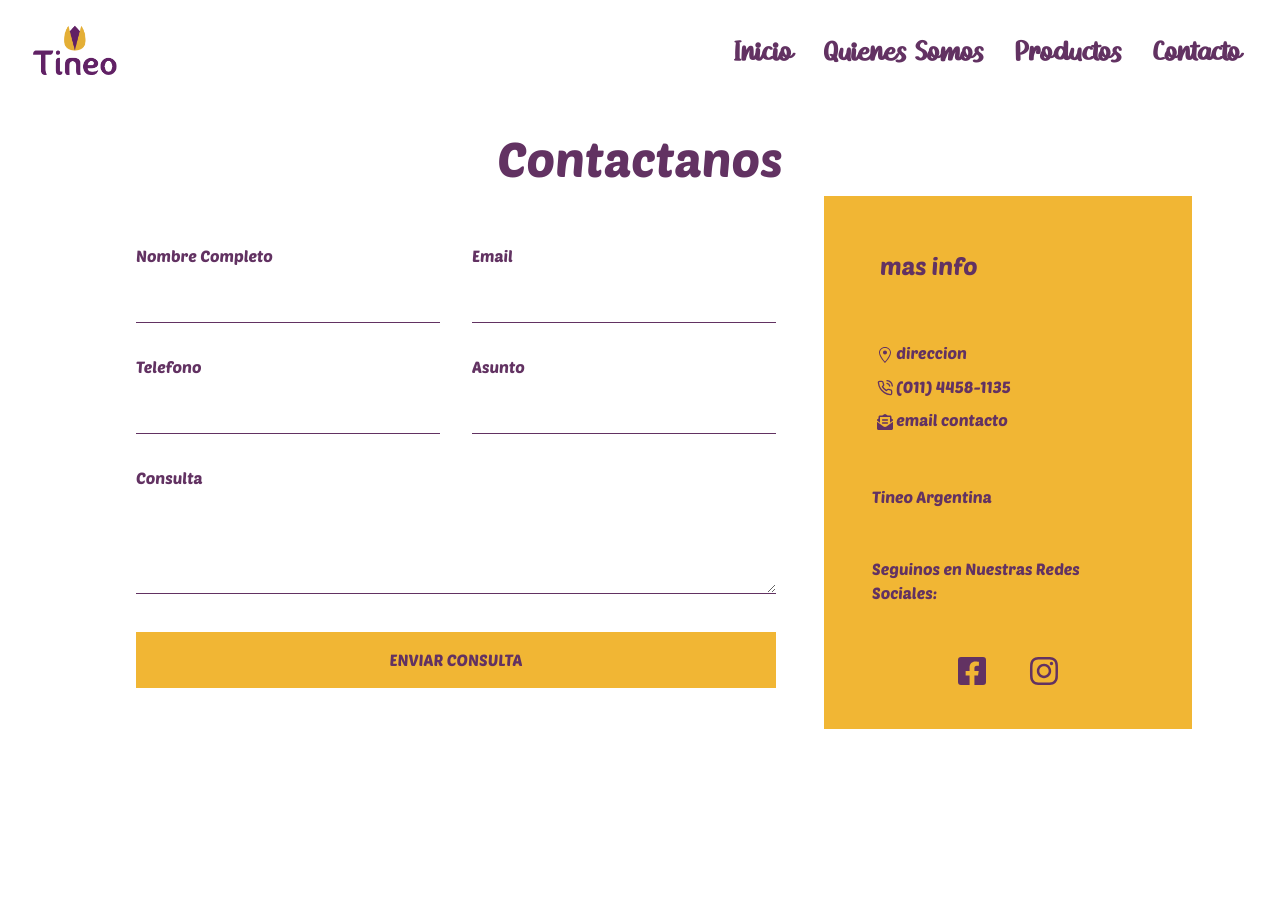
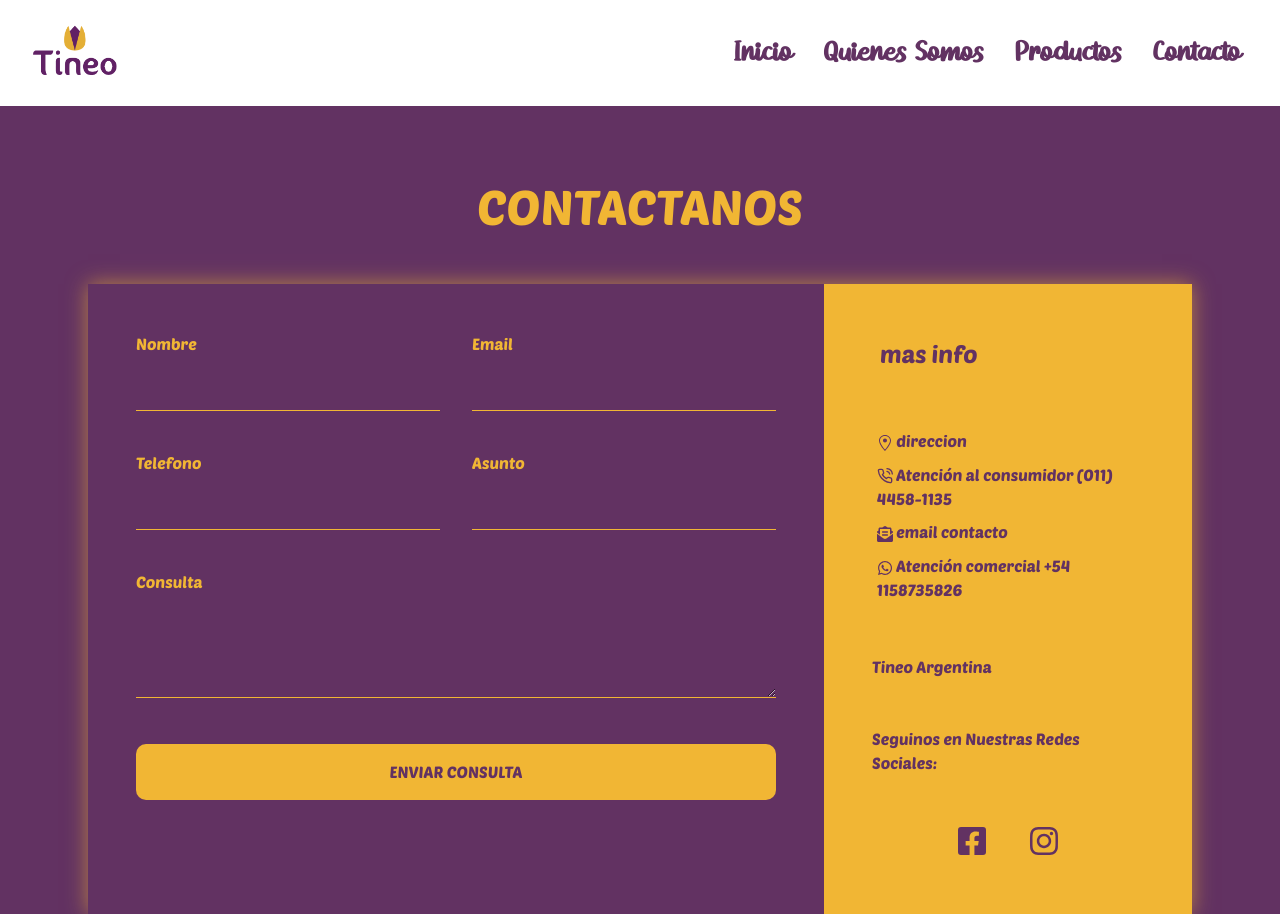
Before and after one commit to Diegolmi/aceitunasTineo, a React (Create React App) app: page /contacto in a window 1280 px wide. Built offline with nearby package versions, Linux system fonts and the light colour scheme.

Commit message:
agregando React Hook Form para validacion de formulario

```diff
--- a/package.json
+++ b/package.json
@@ -11,6 +11,7 @@
     "react": "^16.13.1",
     "react-bootstrap": "^1.0.1",
     "react-dom": "^16.13.1",
+    "react-hook-form": "^6.0.7",
     "react-icons": "^3.10.0",
     "react-router-dom": "^5.2.0",
     "react-scripts": "3.4.1"
--- a/src/Pages/SeccionContacto/ContactForm.css
+++ b/src/Pages/SeccionContacto/ContactForm.css
@@ -1,4 +1,5 @@
 .body-contact {
+
   height: 100vh;
   color: #623262;
   font-family: "Poetsen One", "Homework";
@@ -14,22 +15,23 @@
 }
 
 .logo-contact {
+    color: #f1b634;
   text-align: center;
   font-size: 3em;
+  text-transform: uppercase;
 }
 
 .contact-wrapper {
-  box-shadow: 0 0 20px 0 rgba(255, 255, 255, 0.3);
+    box-shadow: 0 0 20px 0 rgba(241, 182, 52, 0.6);
 }
 
 .contact-wrapper > * {
   padding: 1em;
 }
 
-/* .contact-form {
-  background: #222222;
-} */
+
 .contact-form form {
+    color: #f1b634;
   display: grid;
   grid-template-columns: 1fr 1fr;
 }
@@ -50,9 +52,9 @@
   padding: 0.7em;
   border: none;
   background: none;
-  border-bottom: 1px solid #623262;
+  border-bottom: 1px solid #f1b634;
   outline: none;
-  color: #623262;
+  color: #f1b634;
 }
 .contact-form form button {
   background: #f1b634;
@@ -60,6 +62,7 @@
   border: 0;
   text-transform: uppercase;
   padding: 1em;
+  border-radius: 10px;
 }
 .contact-form form button:hover,
 .contact-form form button:focus {
@@ -67,9 +70,11 @@
   color: #f1b634;
   transition: background-color 1s ease-out;
   outline: 0;
+  box-shadow: 0 0 20px 0 rgba(241, 182, 52, 0.8);
 }
 
 .contact-info {
+    height: 100%;
   background: #f1b634;
   margin-bottom: 15px;
 
--- a/src/Pages/SeccionContacto/ContactForm.js
+++ b/src/Pages/SeccionContacto/ContactForm.js
@@ -3,37 +3,123 @@ import './ContactForm.css';
 import Button from 'react-bootstrap/Button';
 import { GoLocation } from 'react-icons/go';
 import { FiPhoneCall } from 'react-icons/fi';
-import { FaEnvelopeOpenText, FaFacebookSquare, FaInstagram } from 'react-icons/fa';
+import { FaEnvelopeOpenText, FaFacebookSquare, FaInstagram, FaWhatsapp } from 'react-icons/fa';
+import { useForm } from 'react-hook-form'
 
 const ContactForm = () => {
+    const {register, errors, handleSubmit} = useForm();
+
+    const onSubmit = (data) => {
+        console.log(data)
+    }
+
+
     return (
         <div className="body-contact">
         <div className="content">
-            <h1 className="logo-contact">Contactanos</h1>
+            <h1 className="logo-contact my-5">Contactanos</h1>
 
             <div className="contact-wrapper">
                 <div className="contact-form">
                     {/* <h3>contactanos</h3> */}
-                    <form>
+                    <form onSubmit={handleSubmit(onSubmit)}>
                         <p>
-                            <label>Nombre Completo</label>
-                            <input type="text"/>
+                            <label>Nombre</label>
+                            <input
+                                type="text"
+                                name="nombre"
+                                ref={register({
+                                    required: {
+                                        value: true,
+                                        message: 'Nombre es requerido'
+                                        },
+                                    maxLength: {
+                                        value: 15,
+                                        message: 'No más de 15 carácteres!'
+                                        },
+                                    minLength: {
+                                        value: 2,
+                                        message: 'Mínimo 2 carácteres'
+                                        }
+                                    })}
+                            />
+                            <span className="text-danger text-small d-block mb-2">
+                                {errors.nombre && errors.nombre.message}
+                            </span>
+
                         </p>
                         <p>
                             <label>Email</label>
-                            <input type="email"/>
+                            <input
+                                type="email"
+                                name="email"
+                                ref={register({
+                                    required: {
+                                        value: true,
+                                        message: 'Email es requerido'
+                                        },
+                                    })}
+                            />
+                            <span className="text-danger text-small d-block mb-2">
+                                {errors.email && errors.email.message}
+                            </span>
                         </p>
                         <p>
                             <label>Telefono</label>
-                            <input type="tel"/>
+                            <input
+                                type="tel"
+                                name="telefono"
+                                ref={register({
+                                    required: {
+                                        value: true,
+                                        message: 'Telefono o celular es requerido'
+                                        },
+                                    })}
+                            />
+                            <span className="text-danger text-small d-block mb-2">
+                                {errors.telefono && errors.telefono.message}
+                            </span>
                         </p>
                         <p>
                             <label>Asunto</label>
-                            <input type="text"/>
+                            <input
+                                type="text"
+                                name="asunto"
+                                ref={register({
+                                    required: {
+                                        value: true,
+                                        message: 'el Asunto es requerido'
+                                        },
+                                    })}
+                            />
+                            <span className="text-danger text-small d-block mb-2">
+                                {errors.asunto && errors.asunto.message}
+                            </span>
                         </p>
                         <p className="block">
                             <label>Consulta</label>
-                            <textarea name="Consulta" rows="3"></textarea>
+                            <textarea
+                                name="consulta"
+                                rows="3"
+                                ref={register({
+                                    required: {
+                                        value: true,
+                                        message: 'Consulta es requerido'
+                                        },
+                                    maxLength: {
+                                        value: 200,
+                                        message: 'No más de 200 carácteres!'
+                                        },
+                                    minLength: {
+                                        value: 2,
+                                        message: 'Mínimo 2 carácteres'
+                                        }
+                                    })}
+
+                            />
+                            <span className="text-danger text-small d-block mb-2">
+                                {errors.consulta && errors.consulta.message}
+                            </span>
                         </p>
                         <p className="block">
                             <button type="submit">
@@ -46,8 +132,9 @@ const ContactForm = () => {
                     <h4>mas info</h4>
                     <ul>
                         <li><GoLocation /> direccion</li>
-                        <li> <FiPhoneCall /> (011) 4458-1135</li>
+                        <li> <FiPhoneCall /> Atención al consumidor (011) 4458-1135</li>
                         <li><FaEnvelopeOpenText /> email contacto</li>
+                        <li><FaWhatsapp /> Atención comercial +54 1158735826</li>
                     </ul>
                     <p>Tineo Argentina</p>
                     <p>Seguinos en Nuestras Redes Sociales: </p>
--- a/src/components/HomePage/HomePage.css
+++ b/src/components/HomePage/HomePage.css
@@ -4,6 +4,7 @@
     display: flex;
     align-items: center;
     justify-content: center;
+    background: #fff;
 }
 
 .logo-seccion-principal{
--- a/src/components/Navbar/NavbarPage.css
+++ b/src/components/Navbar/NavbarPage.css
@@ -6,6 +6,10 @@
 @font-face{
     font-family: "Poetsen One";
     src: url(../../Fonts/PoetsenOne-Regular.ttf);
+}
+
+.navbar-page{
+    background: #fff;
 }
 
 /* .toggle-navbar{
--- a/src/index.css
+++ b/src/index.css
@@ -3,3 +3,6 @@
   margin: 0;
   padding: 0;
 }
+body{
+  background: #623262 !important;
+}
```
Also changed, not shown: 1 other file (tests, documents, lock files or other folders).
